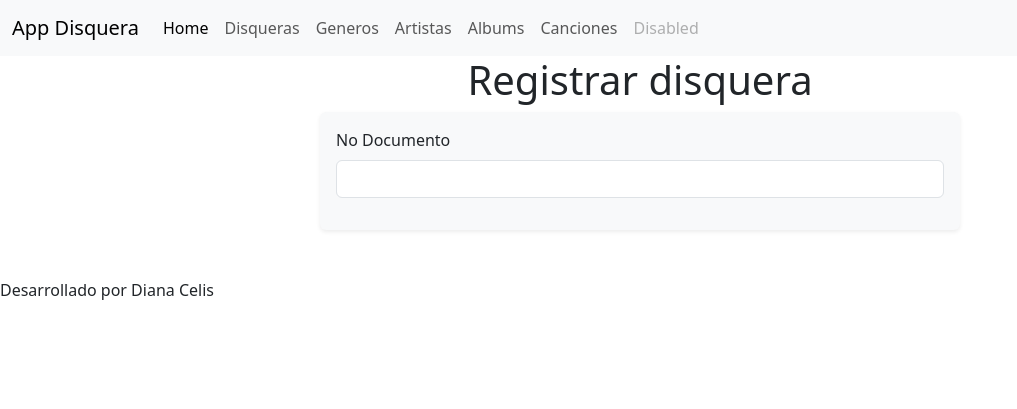
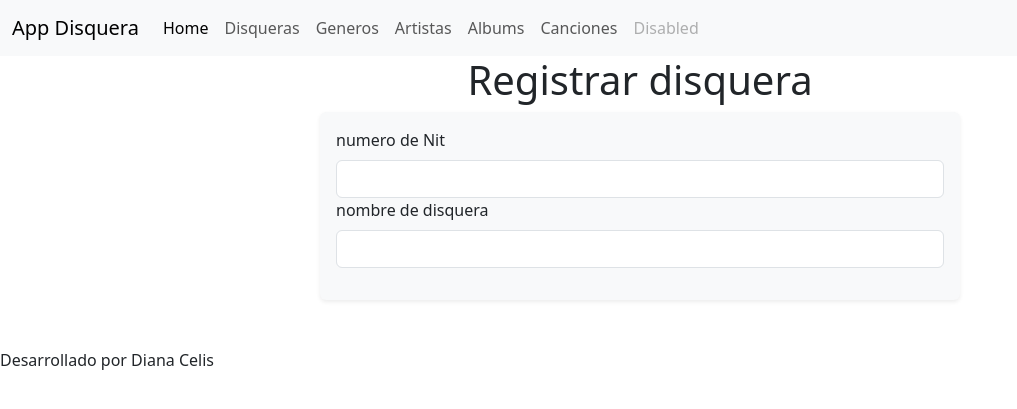
Before and after one commit to Exfrom/disquera, a Django app: page /disquera/add in a window 1280 px wide. Shown: the top 409 px of the page, without its empty margins (0-1017 px from the left). Run offline with Django 3.2, Linux system fonts and the light colour scheme.

Commit message:
secreadisquera

```diff
--- a/disqueradc/app2/templates/disquera/crear.html
+++ b/disqueradc/app2/templates/disquera/crear.html
@@ -5,7 +5,7 @@
 {% block contenido%}
    <h1 class="text-center">Registrar disquera</h1>
    <div class="mx-auto p-2 shadow-sm p-3 mb-5 bg-body-tertiary rounded" style="width:40rem">
-   {% include "artistas/form.html" %}
+   {% include "disquera/form.html" %}
    </div>
 
 {% endblock%}
--- a/disqueradc/app2/templates/disquera/editar.html
+++ b/disqueradc/app2/templates/disquera/editar.html
@@ -5,7 +5,7 @@
 {% block contenido%}
    <h1 class="text-center">Editar disquera</h1>
    <div class="mx-auto p-2 shadow-sm p-3 mb-5 bg-body-tertiary rounded" style="width:40rem">
-   {% include "artistas/form.html" %}
+   {% include "disquera/form.html" %}
    </div>
 
 {% endblock%}
--- /dev/null
+++ b/disqueradc/app2/templates/disquera/form.html
@@ -0,0 +1,10 @@
+<form enctype="multipart/form-data"  method="post">
+
+    <div class="mb-3">
+        <label for="noDoc" class="form-label">numero de Nit</label>
+        <input type="number" class="form-control" id="noDoc">
+        <label for="noDoc" class="form-label">nombre de disquera</label>
+        <input type="number" class="form-control" id="noDoc">
+    </div>
+
+</form>
--- a/disqueradc/app2/templates/disquera/index.html
+++ b/disqueradc/app2/templates/disquera/index.html
@@ -5,7 +5,7 @@
 {% block contenido%}
    <h1 class="text-center">disquera</h1>
     <div class="mb-2">
-        <a href="{% url 'artista-add' %}" class="btn btn-primary" role="button"><i class="bi bi-plus-circle"></i> Registrar Artista</a>
+        <a href="{% url 'disquera-add' %}" class="btn btn-primary" role="button"><i class="bi bi-plus-circle"></i> Registrar Disquera</a>
     </div>
    <div class="table-responsive">
         <table class="table align-middle">
@@ -29,7 +29,7 @@
                 <td>EstadoDisquera</td>
                 <td>Acciones</td>
                 <td>
-                    <a href= {% url 'edit-artista' %} class="btn btn-warning"><i class="bi bi-pencil"></i> Editar</a>
+                    <a href= {% url 'edit-disquera' %} class="btn btn-warning"><i class="bi bi-pencil"></i> Editar</a>
                     |
                     <a href="" class="btn btn-danger"><i class="bi bi-trash"></i> Eliminar</a>
                 </td>
```
